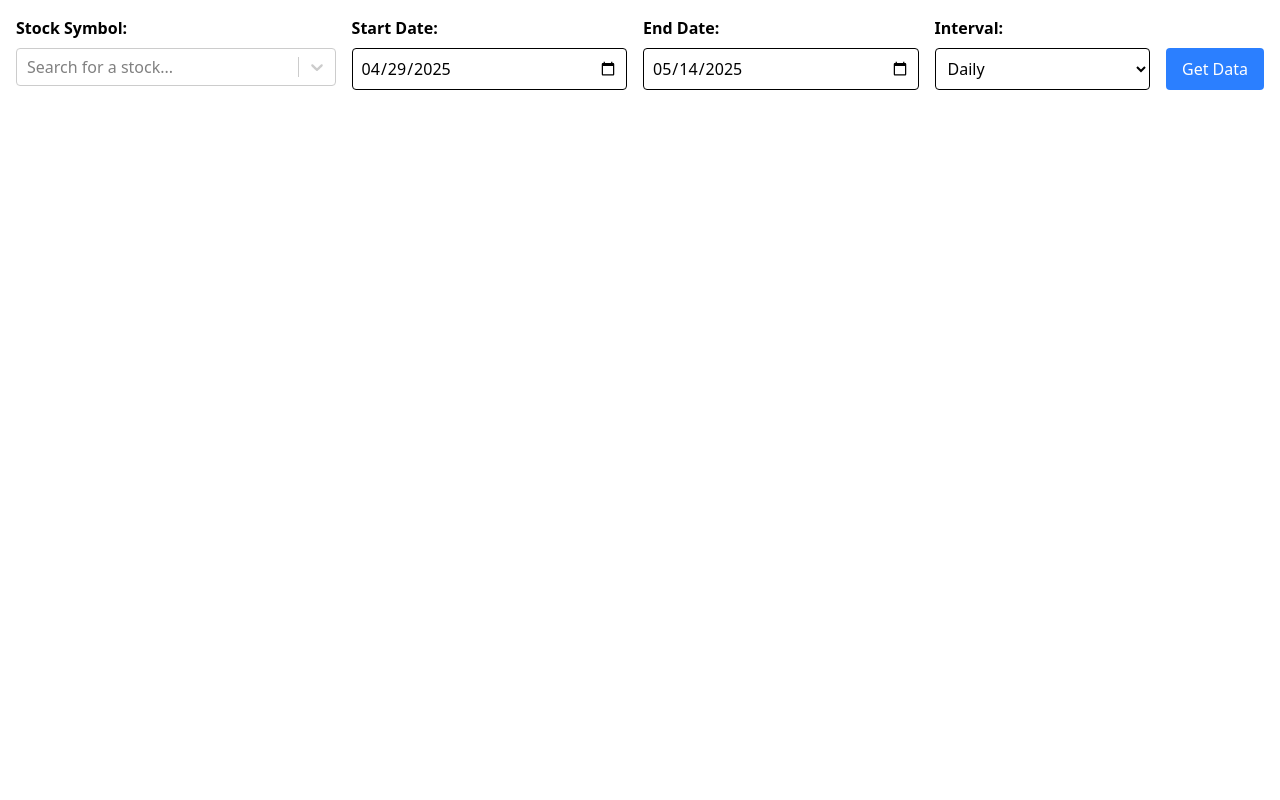
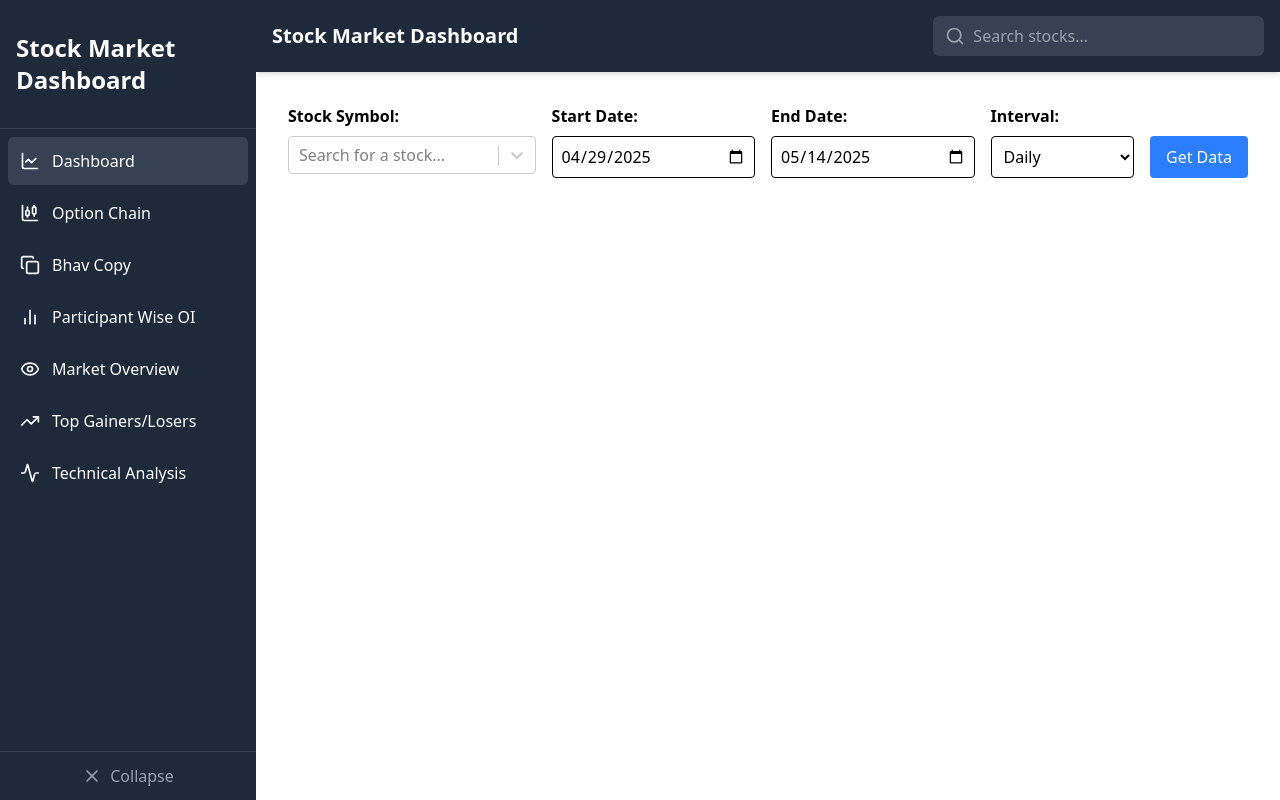
Before and after one commit to rk4-logic/stock-market-dashboard, a Next.js app: page /data-downloader in a window 1280 px wide. Built offline with nearby package versions, Linux system fonts and the light colour scheme.

Commit message:
Layout modified

```diff
--- a/app/layout.tsx
+++ b/app/layout.tsx
@@ -1,6 +1,9 @@
 // app/layout.tsx
 import type { Metadata } from 'next'
 import './globals.css'
+import { SidebarProvider } from './components/providers/sidebar-provider'
+import { Sidebar } from './components/navigation/Sidebar'
+import { Header } from './components/navigation/Header'
 
 export const metadata: Metadata = {
   title: 'Stock Market Dashboard',
@@ -14,7 +17,19 @@ export default function RootLayout({
 }) {
   return (
     <html lang="en">
-      <body>{children}</body>
+      <body>
+        <SidebarProvider>
+          <div className="flex h-screen">
+            <Sidebar />
+            <div className="flex-1 flex flex-col">
+              <Header />
+              <main className="flex-1 overflow-y-auto p-4">
+                {children}
+              </main>
+            </div>
+          </div>
+        </SidebarProvider>
+      </body>
     </html>
   )
 }
```
